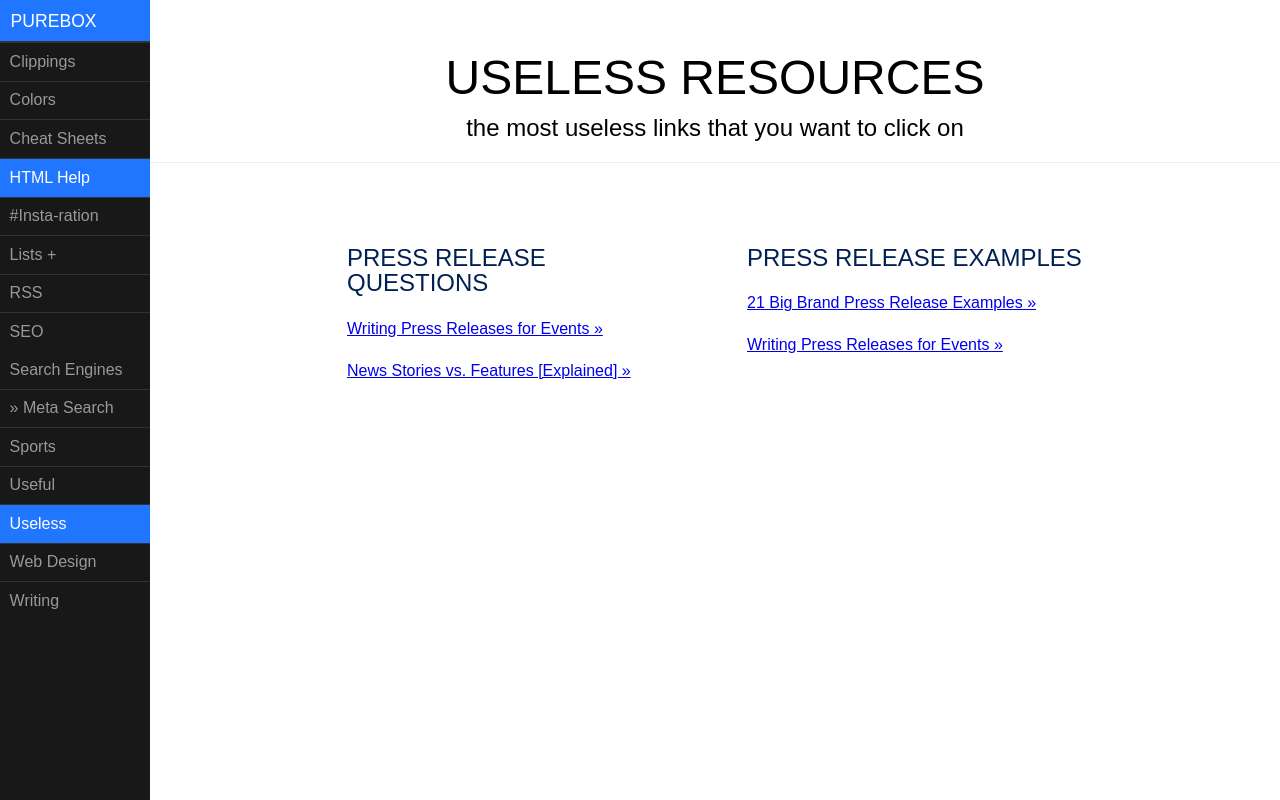
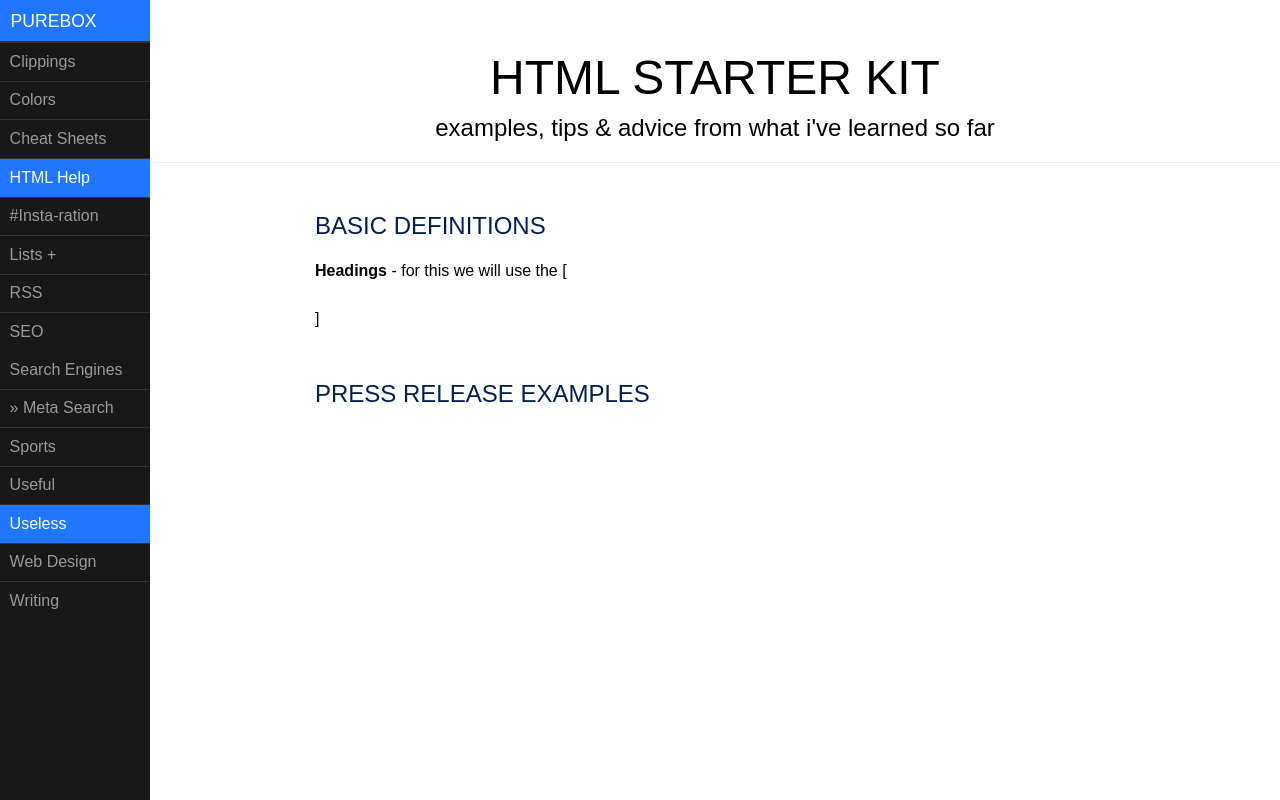
Before and after one commit to baksterism/purebox, a plain HTML site: page html-help.html in a window 1280 px wide. Drawn offline with nearby package versions, Linux system fonts and the light colour scheme.

Commit message:
Update html-help.html

```diff
--- a/html-help.html
+++ b/html-help.html
@@ -82,31 +82,26 @@
 
     <div id="main">
         <div class="header">
-            <h1>USELESS RESOURCES</h1>
-            <h2>the most useless links that you want to click on</h2>
+            <h1>HTML STARTER KIT</h1>
+            <h2>examples, tips & advice from what i've learned so far</h2>
         </div>
 
 
         <div class="content">
 
-    <div class="pure-g">
-    <div class="pure-u-1 pure-u-md-1 pure-u-lg-1-2">
-      <div class="l-box">
-      <h2 class="content-subhead">PRESS RELEASE<strong> QUESTIONS</strong></h2>
+      <h2 class="content-subhead">BASIC<strong> DEFINITIONS</strong></h2>
 
-            <p><a href="https://class-pr.com/blog/press-release-for-an-event/" alt="How to write press release for event" title="class-pr.com - Event Press Release" target="_blank">Writing Press Releases for Events »</a></p>
+            <p><strong>Headings</strong> - for this we will use the [<h1></h1>]</p>
 
-            <p><a href="https://class-pr.com/blog/news-stories-vs-features/" alt="Difference between news and feature stories" title="class-pr.com - News vs. Features" target="_blank">News Stories vs. Features [Explained] »</a></p></div></div>
+            <p></p>
 
 
-    <div class="pure-u-1 pure-u-md-1 pure-u-lg-1-2">
-      <div class="l-box">
       <h2 class="content-subhead">PRESS RELEASE<strong> EXAMPLES</strong></h2>
 
-            <p><a href="https://coschedule.com/blog/how-to-write-press-releases-examples-templates/" alt="21 Press Release Examples" title="21 Press Release Examples" target="_blank">21 Big Brand Press Release Examples »</a></p>
-            <p><a href="https://class-pr.com/blog/press-release-for-an-event/" alt="How to write press release for event" title="class-pr.com - Event Press Release" target="_blank">Writing Press Releases for Events »</a></p></div></div>
+            <p></p>
 
-  </div>
+            <p></p>
+
 
         </div>
     </div>
```
